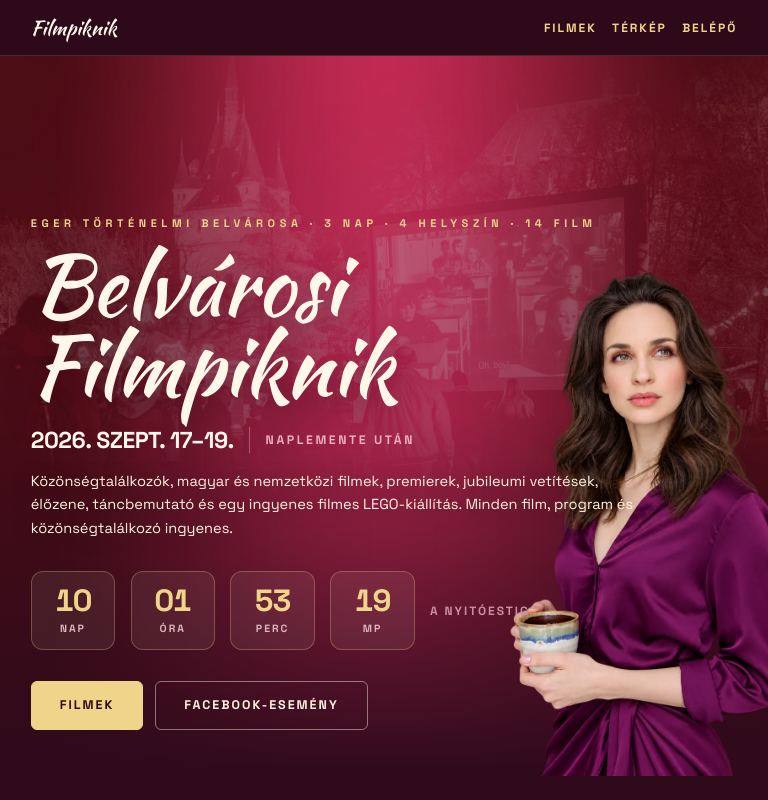
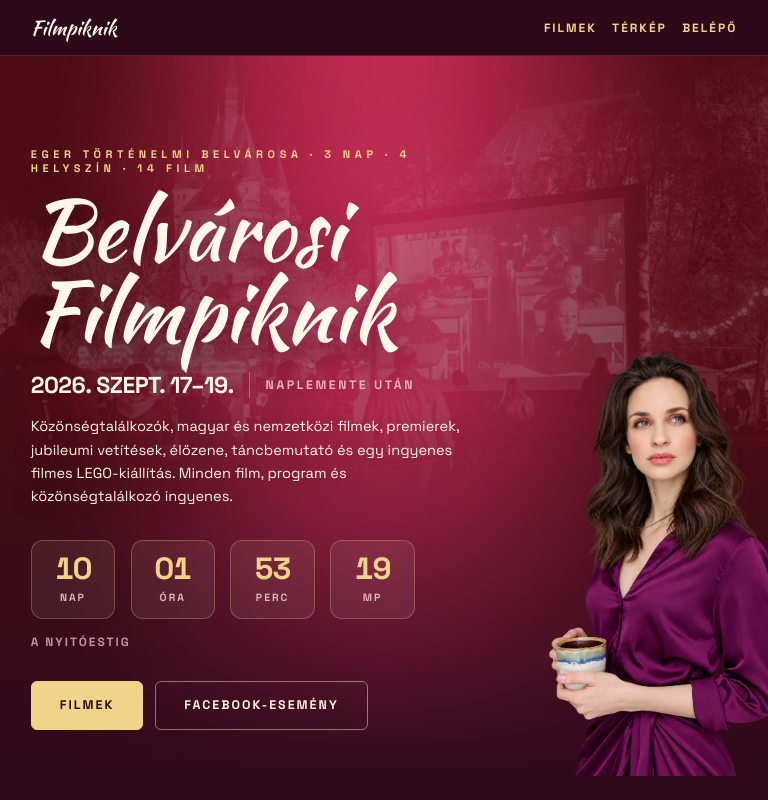
Before and after one commit to emp-eter/belvarosi_filmpiknik, a React (Vite) app: page / in a window 768 px wide. Shown: the top 800 px of the page. Built offline with nearby package versions, Linux system fonts and the light colour scheme.

Commit message:
Hero tableten: a szöveg helyet hagy a portrénak

```diff
--- a/src/sections/Hero.module.css
+++ b/src/sections/Hero.module.css
@@ -106,7 +106,20 @@
   gap: 12px;
 }
 
-/* Az oldal egyetlen media query-je: telefonon a portré a cím mellett ül,
+/* Tablet-szélességen (641–1024px) a szöveg nem futhat a portré alá: a tartalom
+   jobb oldalán a portré szélességének megfelelő hely marad üresen. */
+@media (min-width: 641px) and (max-width: 1024px) {
+  .content {
+    padding-right: calc(var(--gutter-x) + 34vw);
+  }
+  .portrait {
+    right: calc(var(--gutter-x) * -1);
+    height: min(64vh, 640px);
+    max-width: 37vw;
+  }
+}
+
+/* Telefonon a portré a cím mellett ül,
    a cím keskenyebb oszlopban, a lead és a számláló alatta teljes szélességben. */
 @media (max-width: 640px) {
   .top {
```
